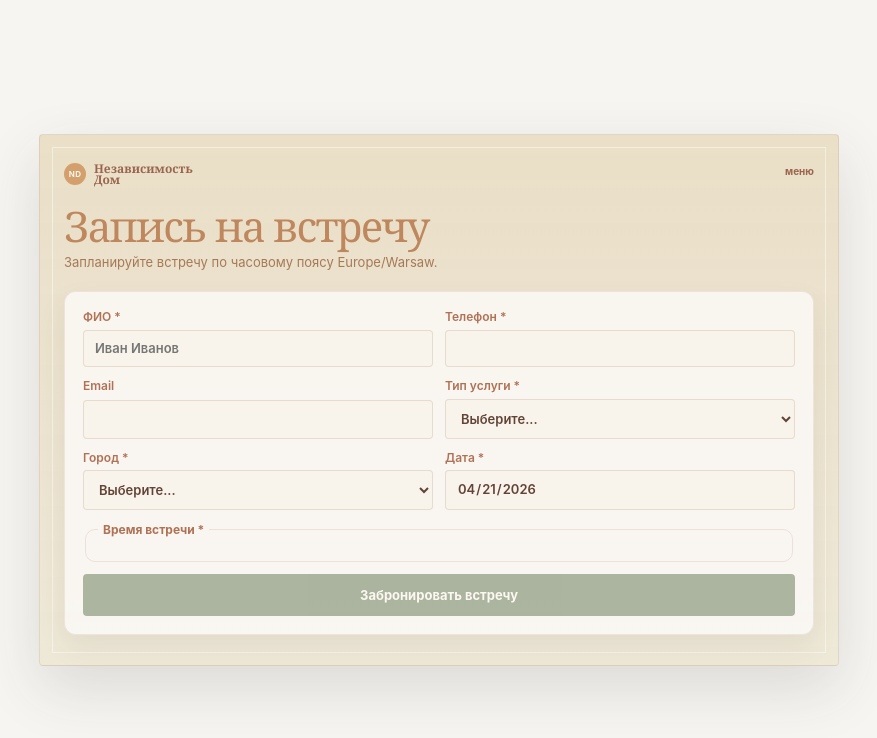
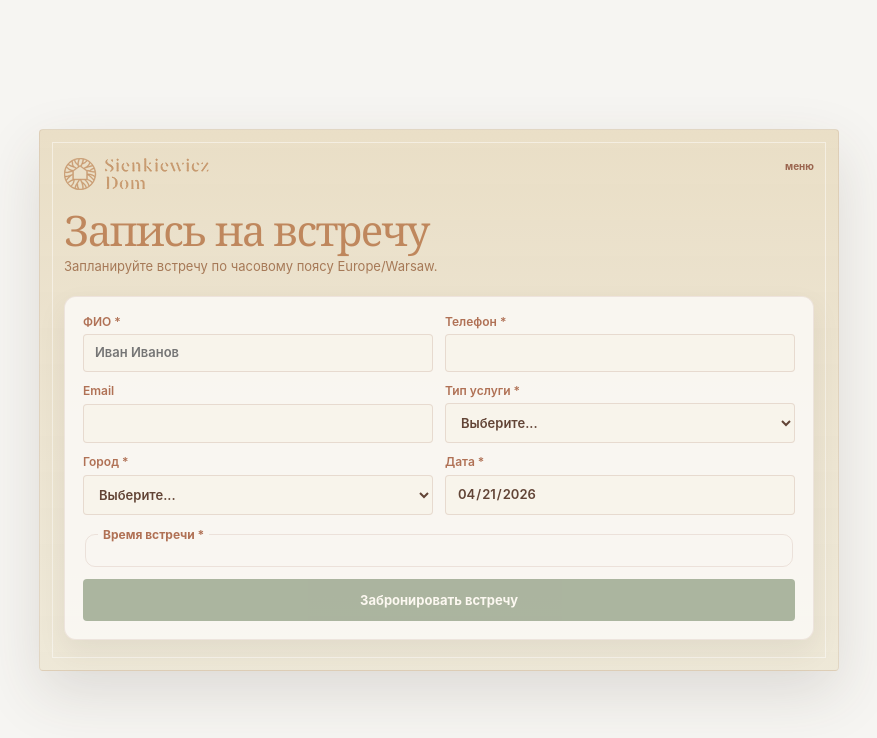
Before and after one commit to Aliaksei-Varabyou/realtor, a React (Vite) app: page / in a window 1280 px wide. Shown: the top 738 px of the page, without its empty margins (201-1078 px from the left). Built offline with nearby package versions, Linux system fonts and the light colour scheme.

Commit message:
feat: brand logo

```diff
--- a/src/App.css
+++ b/src/App.css
@@ -46,27 +46,13 @@
 
 .brand {
   display: inline-flex;
-  align-items: center;
-  gap: 8px;
-  color: #9a654f;
-  font-family: Georgia, "Times New Roman", serif;
-  font-size: 12px;
-  font-weight: 700;
-  line-height: 0.95;
   text-decoration: none;
 }
 
-.brandMark {
-  width: 22px;
-  height: 22px;
-  display: inline-grid;
-  place-items: center;
-  border-radius: 999px;
-  background: #d3a06d;
-  color: #f8f4eb;
-  font-family: Inter, system-ui, sans-serif;
-  font-size: 8px;
-  letter-spacing: 0.04em;
+.brandLogo {
+  display: block;
+  width: 145px;
+  height: auto;
 }
 
 .menuLink {
--- a/src/App.tsx
+++ b/src/App.tsx
@@ -170,14 +170,7 @@ function BookingPage() {
       <section className="bookingPanel">
         <header className="brandHeader">
           <Link to="/" className="brand">
-            <span className="brandMark" aria-hidden="true">
-              ND
-            </span>
-            <span>
-              Независимость
-              <br />
-              Дом
-            </span>
+            <img className="brandLogo" src="/logo.svg" alt="Независимость Дом" />
           </Link>
           <Link to="/admin" className="textLink menuLink">
             меню
```
Also changed, not shown: public/logo.svg (added).
